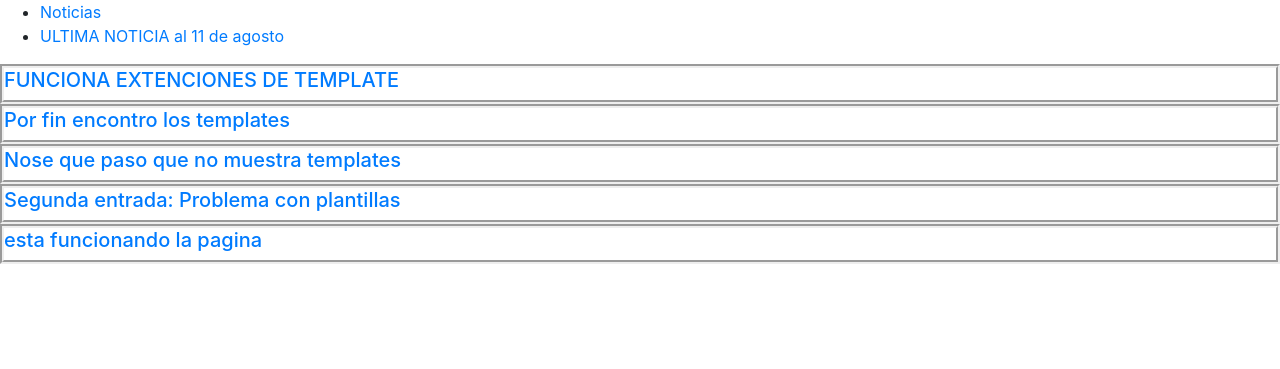
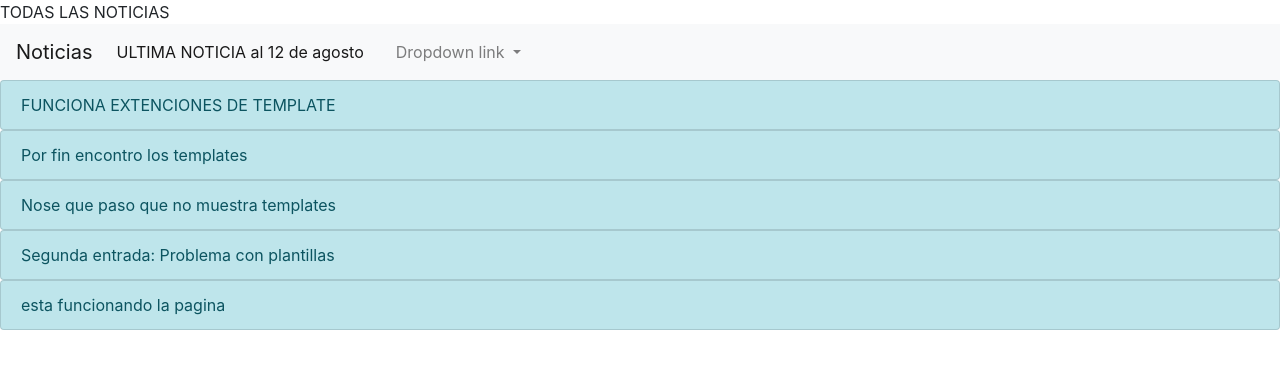
Before and after one commit to drr2021/proyecto_uno, a Django app: page /ejemplo/noticias in a window 1280 px wide. Shown: the top 369 px of the page. Run offline with Django 4.2, Linux system fonts and the light colour scheme; data comes from the database, SQL or seed files in the repository; some libraries are stand-ins or nearby versions.

Commit message:
barra de navegacion y list-group

```diff
--- a/template/base.html
+++ b/template/base.html
@@ -1,12 +1,14 @@
 <!DOCTYPE html>
 <html lang="es">
     <head>
+        <!-- Required meta tags -->
         <meta charset="utf-8">
         <meta name="viewport" content="width=device-width, initial-scale=1, shrink-to-fit=no">
-        <meta name="description" content="">
-        <meta name="author" content="">
-        <link rel="icon" href="favicon.ico">
-        <title>Como integrar Django y Bootstrap 4 </title>
+
+        <!-- Bootstrap CSS -->
+        <link rel="stylesheet" href="https://cdn.jsdelivr.net/npm/bootstrap@4.0.0/dist/css/bootstrap.min.css" integrity="sha384-Gn5384xqQ1aoWXA+058RXPxPg6fy4IWvTNh0E263XmFcJlSAwiGgFAW/dAiS6JXm" crossorigin="anonymous">
+
+        {% block title %}Como integrar Django y Bootstrap 4{% endblock %}
 
         {# Cargamos la librería #}
         {% load bootstrap4 %}
@@ -15,18 +17,40 @@
         {% bootstrap_css %}
     </head>
     <body>
-        <div id="sidebar">
-            {% block sidebar %}
-                <ul>
-                    <li><a href="{% url 'ejemplo:ejemploNoticias' %}">Noticias</a></li>
-                    <li><a href="http://127.0.0.1:8000/ejemplo/noticias4">ULTIMA NOTICIA al 11 de agosto</a></li>
-                </ul>
-            {% endblock %}
-        </div>
+        <nav class="navbar navbar-expand-lg navbar-light bg-light">
+            <a class="navbar-brand" href="{% url 'ejemplo:ejemploNoticias' %}">Noticias</a>
+            <button class="navbar-toggler" type="button" data-toggle="collapse" data-target="#navbarNavDropdown" aria-controls="navbarNavDropdown" aria-expanded="false" aria-label="Toggle navigation">
+              <span class="navbar-toggler-icon"></span>
+            </button>
+            <div class="collapse navbar-collapse" id="navbarNavDropdown">
+              <ul class="navbar-nav">
+                <li class="nav-item active">
+                  <a class="nav-link" href="http://127.0.0.1:8000/ejemplo/noticias5">ULTIMA NOTICIA al 12 de agosto<span class="sr-only">(current)</span></a>
+                </li>
+                <li class="nav-item">
+                  <a class="nav-link" href=""></a>
+                </li>
+                <li class="nav-item dropdown">
+                  <a class="nav-link dropdown-toggle" href="#" id="navbarDropdownMenuLink" data-toggle="dropdown" aria-haspopup="true" aria-expanded="false">
+                    Dropdown link
+                  </a>
+                  <div class="dropdown-menu" aria-labelledby="navbarDropdownMenuLink">
+                    <a class="dropdown-item" href="#">Action</a>
+                    <a class="dropdown-item" href="#">Another action</a>
+                    <a class="dropdown-item" href="#">Something else here</a>
+                  </div>
+                </li>
+              </ul>
+            </div>
+          </nav>
+
         <div id="content">
             {% block content %}{% endblock %}
         </div>
-        {# JS y jQuery Bootstrap #}
-	    {% bootstrap_javascript jquery='full' %}
+        <!-- Optional JavaScript -->
+        <!-- jQuery first, then Popper.js, then Bootstrap JS -->
+	    <script src="https://code.jquery.com/jquery-3.2.1.slim.min.js" integrity="sha384-KJ3o2DKtIkvYIK3UENzmM7KCkRr/rE9/Qpg6aAZGJwFDMVNA/GpGFF93hXpG5KkN" crossorigin="anonymous"></script>
+        <script src="https://cdn.jsdelivr.net/npm/popper.js@1.12.9/dist/umd/popper.min.js" integrity="sha384-ApNbgh9B+Y1QKtv3Rn7W3mgPxhU9K/ScQsAP7hUibX39j7fakFPskvXusvfa0b4Q" crossorigin="anonymous"></script>
+        <script src="https://cdn.jsdelivr.net/npm/bootstrap@4.0.0/dist/js/bootstrap.min.js" integrity="sha384-JZR6Spejh4U02d8jOt6vLEHfe/JQGiRRSQQxSfFWpi1MquVdAyjUar5+76PVCmYl" crossorigin="anonymous"></script>
     </body>
 </html>
--- a/template/ejemplo/noticia_list.html
+++ b/template/ejemplo/noticia_list.html
@@ -1,10 +1,10 @@
 {% extends "base.html" %}
 {% block title %}TODAS LAS NOTICIAS{% endblock %}
 {% block content %}
+
     {% for noticia in noticia_list %}
-        <div style="border:4px groove;">
-            <h5><a href="{% url 'ejemplo:detalleUnaNoticia' noticia.pk %}">{{noticia.title}}</a></h5>
+        <div class="list-group">
+            <a href="{% url 'ejemplo:detalleUnaNoticia' noticia.pk %}" class="list-group-item list-group-item-action list-group-item-info">{{noticia.title}}</a>
         </div>
-
     {% endfor %}
 {% endblock %}
```
Also changed, not shown: 1 other file.
